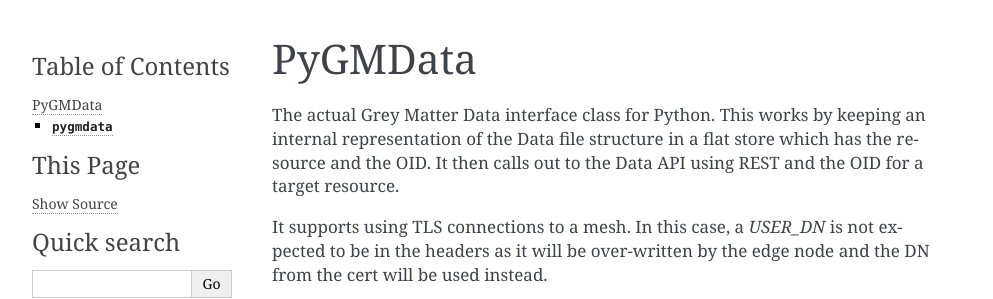
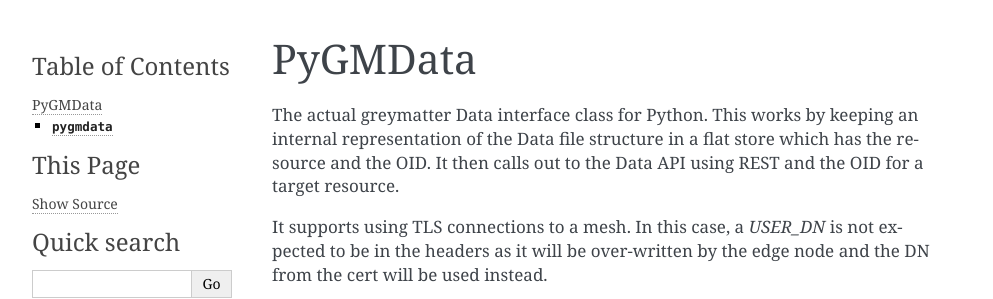
Before and after one commit to greymatter-io/pygmdata, a Sphinx documentation site: the page built from docs/pygmdata.rst, in a window 1280 px wide. Shown: the top 299 px of the page, without its empty margins (148-1141 px from the left). Built offline with Sphinx 7.4.7, drawn with Linux system fonts in a browser that asks for light colours.

Commit message:
update grey matter to greymatter

```diff
--- a/docs/install.rst
+++ b/docs/install.rst
@@ -22,7 +22,7 @@
 Verify Installation
 *******************
 
-The installation can be verified by making sure that your instance of Grey Matter Data is running.
+The installation can be verified by making sure that your instance of greymatter Data is running.
 Then running Python and hitting the ``self`` endpoint with the ``get_self()`` method::
 
     >> from pygmdata import Data
--- a/docs/pygmdata.rst
+++ b/docs/pygmdata.rst
@@ -2,7 +2,7 @@
 PyGMData
 ========
 
-The actual Grey Matter Data interface class for Python.
+The actual greymatter Data interface class for Python.
 This works by keeping an internal representation of the Data file structure in a flat store which has the resource and the OID.
 It then calls out to the Data API using REST and the OID for a target resource.
 
--- a/setup.py
+++ b/setup.py
@@ -11,7 +11,7 @@
 setup(
     name="pygmdata",
     version="0.0.9",
-    description="Package to interact with Grey Matter Data",
+    description="Package to interact with greymatter Data",
     long_description=README,
     long_description_content_type="text/markdown",
     url="https://github.com/greymatter-io/fracking",
```
Also changed, not shown: README.md (+2 -2 lines), Tutorial_Demo.ipynb.
